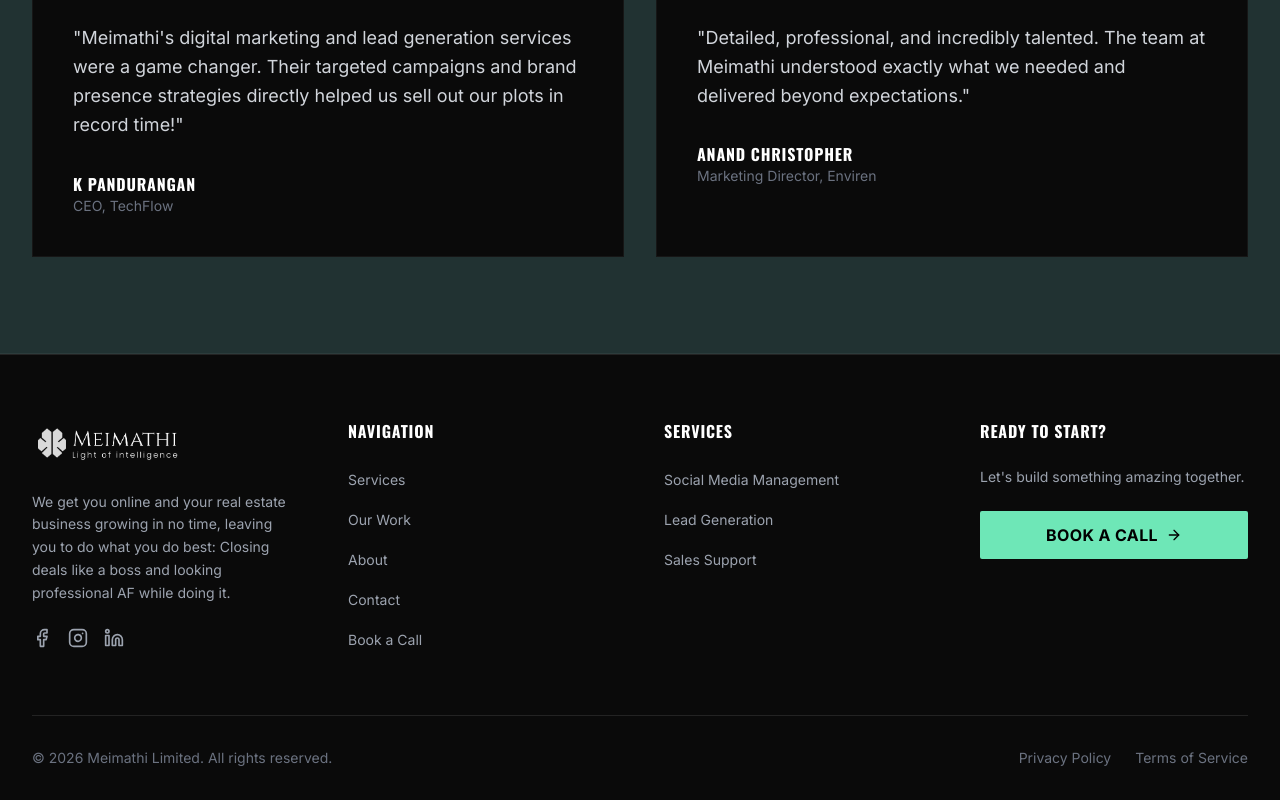
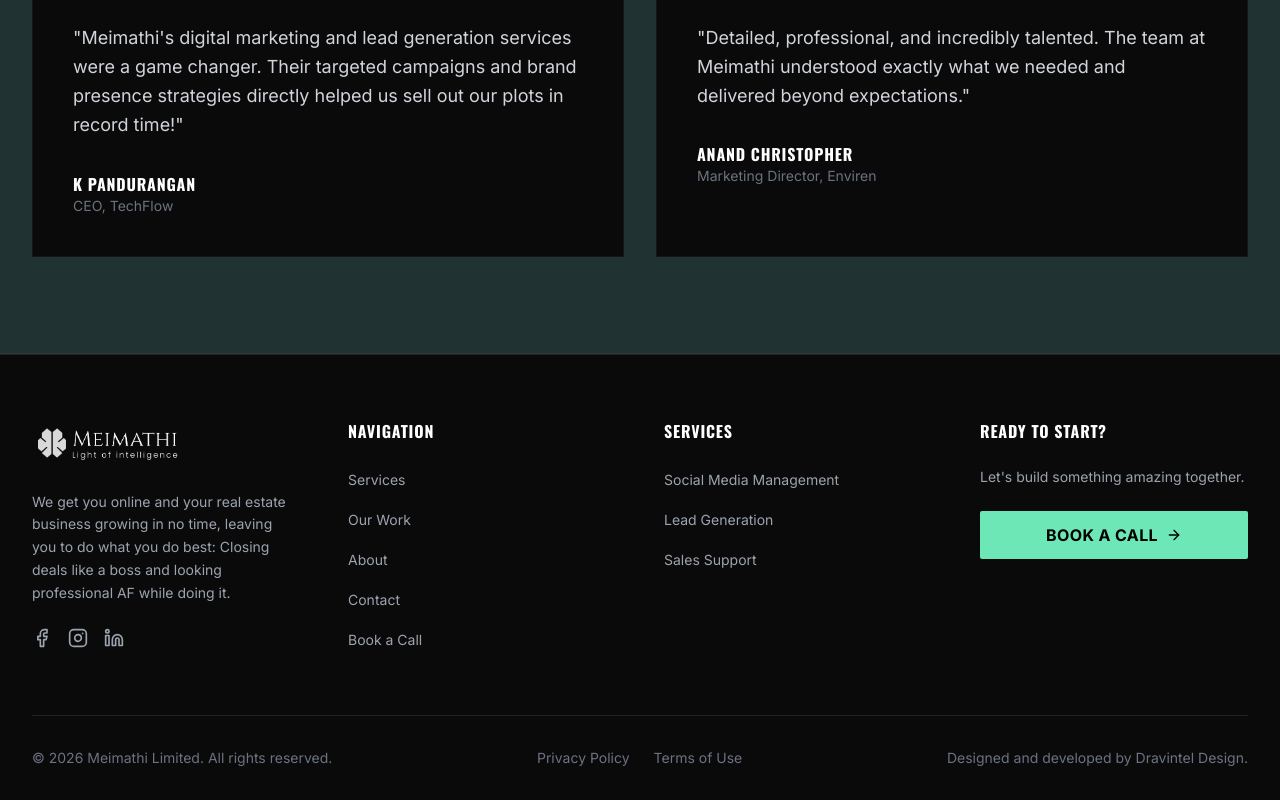
Before and after one commit to dravintel-design/meimadhi, a React (Vite) app: page / in a window 1280 px wide. Shown: the part 3222-4022 px from the top of the page. Built offline with nearby package versions, Linux system fonts and the light colour scheme.

Commit message:
Update footer: add Dravintel credit, privacy/terms layout, and address

```diff
--- a/src/components/layout/Footer.jsx
+++ b/src/components/layout/Footer.jsx
@@ -56,12 +56,16 @@ const Footer = () => {
                     </div>
                 </div>
 
-                <div className="border-t border-white/10 pt-8 flex flex-col md:flex-row justify-between items-center">
+                <div className="border-t border-white/10 pt-8 flex flex-col md:flex-row justify-between items-center gap-4">
                     <p className="text-gray-500 text-sm">© 2026 Meimathi Limited. All rights reserved.</p>
-                    <div className="flex space-x-6 mt-4 md:mt-0">
+                    <div className="flex space-x-6">
                         <Link to="/privacy" className="text-gray-500 hover:text-white text-sm">Privacy Policy</Link>
-                        <Link to="/terms" className="text-gray-500 hover:text-white text-sm">Terms of Service</Link>
+                        <Link to="/terms" className="text-gray-500 hover:text-white text-sm">Terms of Use</Link>
                     </div>
+                    <p className="text-gray-500 text-sm">
+                        Designed and developed by{' '}
+                        <a href="https://www.dravintel.com/" target="_blank" rel="noopener noreferrer" className="hover:text-hero-neon transition-colors">Dravintel Design</a>.
+                    </p>
                 </div>
             </div>
         </footer>
```
